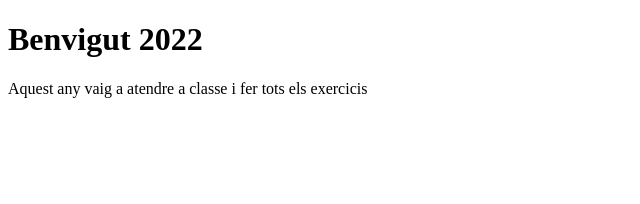
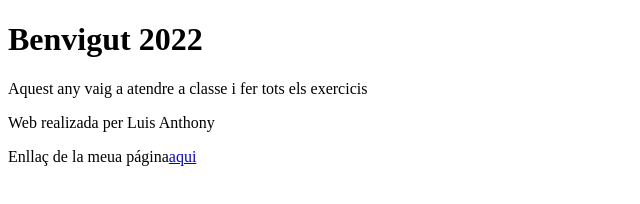
Before and after one commit to 10487063/web2022, a plain HTML site: page index.html in a window 1280 px wide. Shown: the whole page, without its empty margins (0-640 px from the left). Drawn offline with Linux system fonts and the light colour scheme.

Commit message:
Primer desarrollo

```diff
--- a/index.html
+++ b/index.html
@@ -9,5 +9,7 @@
 <body>
     <h1>Benvigut 2022</h1>
     <p>Aquest any vaig a atendre a classe i fer tots els exercicis</p>
+    <p>Web realizada per Luis Anthony</p>
+    <p> Enllaç de la meua página<a href="https://10487063.github.io/web2022/index.html" >aqui</a>  </p>
 </body>
 </html>
```
